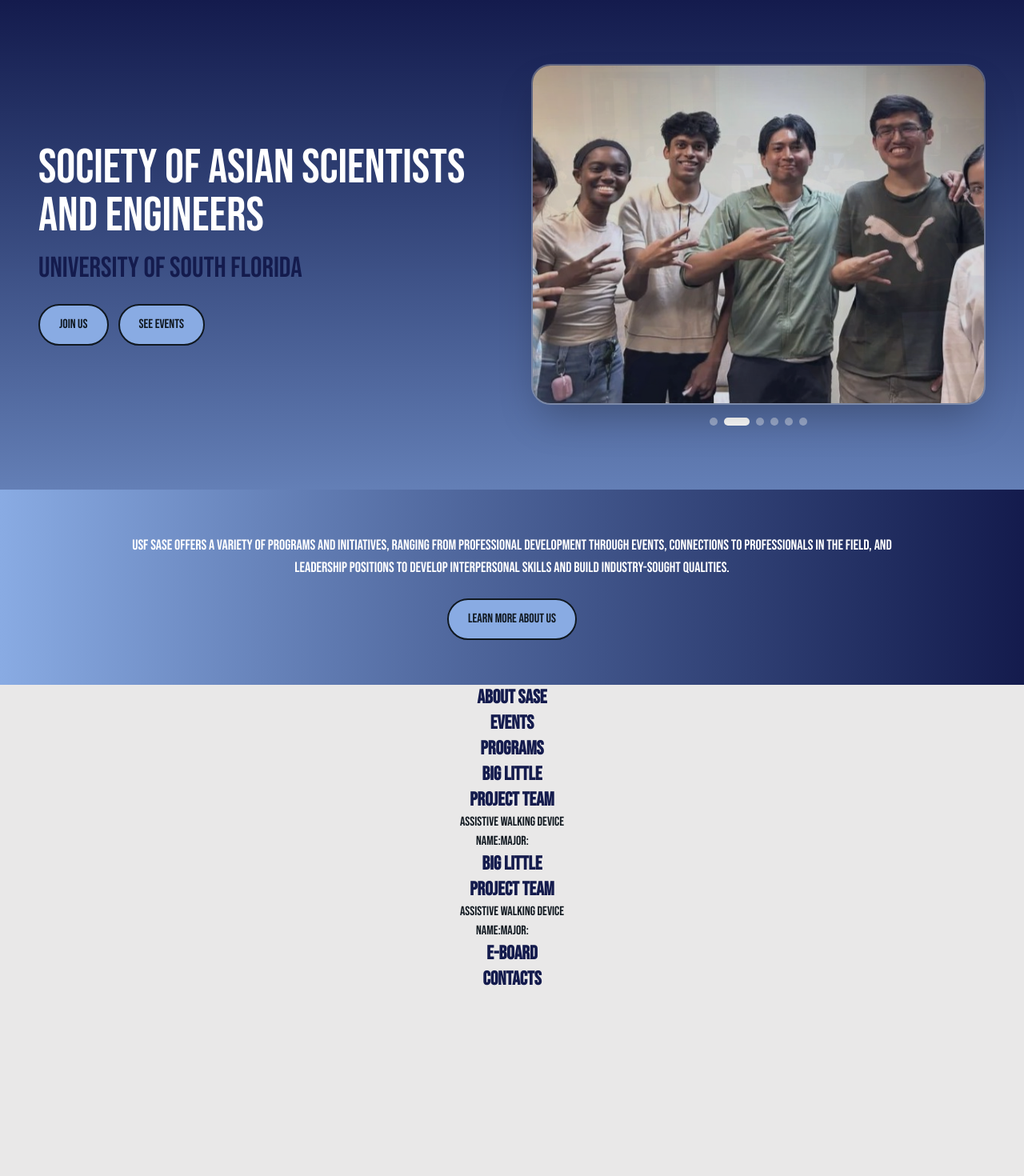
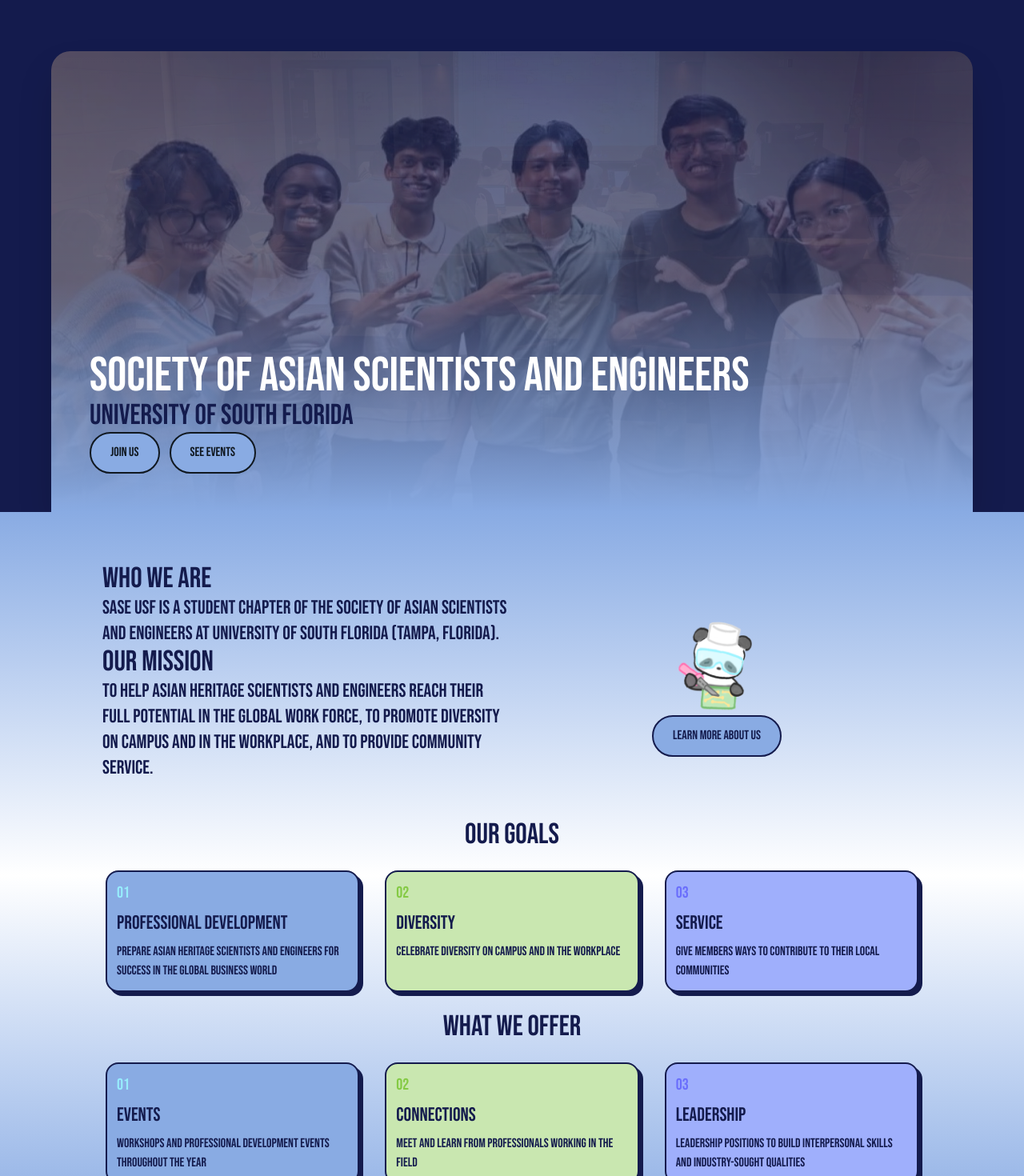
Before and after one commit to patchatul/SASE-Website, a Next.js app: page / in a window 1280 px wide. Shown: the top 1470 px of the page at 80% size. Before the commit the page ends 1240 px from the top, so only its background shows below. Built offline with nearby package versions, Linux system fonts and the light colour scheme.

Commit message:
Pat finding Hero, About Us area

```diff
--- a/components/landingPage.tsx
+++ b/components/landingPage.tsx
@@ -3,6 +3,7 @@
 import { motion, AnimatePresence } from "motion/react";
 import { useState, useEffect } from "react";
 import Link from "next/link";
+import PandaEE from "@/public/panda_stickers/pandaEE.png";
 
 const memberImages = [
   { src: "/members/workshop.jpeg", alt: "SASE USF Workshop" },
@@ -12,6 +13,68 @@
   { src: "/members/project_team1.jpeg", alt: "SASE USF Project team" },
   { src: "/members/project_team.jpeg", alt: "SASE USF Project team" },
 ];
+
+const goals = [
+  {
+    title: "Professional Development",
+    text: "Prepare Asian heritage scientists and engineers for success in the global business world",
+  },
+  {
+    title: "Diversity",
+    text: "Celebrate diversity on campus and in the workplace",
+  },
+  {
+    title: "Service",
+    text: "Give members ways to contribute to their local communities",
+  },
+];
+
+const offers = [
+  {
+    title: "Events",
+    text: "Workshops and professional development events throughout the year",
+  },
+  {
+    title: "Connections",
+    text: "Meet and learn from professionals working in the field",
+  },
+  {
+    title: "Leadership",
+    text: "Leadership positions to build interpersonal skills and industry-sought qualities",
+  },
+];
+
+const cardTones = [
+  {
+    box: "bg-(--color-secondary)",
+    num: "text-[#97edfc]",
+  },
+  { box: "bg-[#c9e7b0]", num:"text-[#84ca44]"  },
+  { box: "bg-[#9faffc]", num:"text-[#6a6efc]" },
+];
+
+function InfoCard({
+  index,
+  title,
+  text,
+}: {
+  index: number;
+  title: string;
+  text: string;
+}) {
+  const tone = cardTones[index % cardTones.length];
+  return (
+    <div
+      className={`flex flex-col gap-2 rounded-2xl border-2 border-(--color-primary) p-3 text-left shadow-[5px_5px_0_0_var(--color-primary)] m-3 md:m-1 ${tone.box} hover:scale-105`}
+    >
+      <span className={`text-xl ${tone.num}`}>
+        {String(index + 1).padStart(2, "0")}
+      </span>
+      <h4 className="text-2xl">{title}</h4>
+      <p className="text-base">{text}</p>
+    </div>
+  );
+}
 
 export default function LandingPage() {
   const [activeImage, setActiveImage] = useState(0);
@@ -25,17 +88,44 @@
 
     return () => window.clearInterval(intervalId);
   }, []);
+
   return (
-    <div className="w-full bg-linear-to-t from-(--color-secondary) to-(--color-primary)">
-      <div className="mx-auto grid w-full max-w-7xl items-center gap-8 px-5 py-10 sm:px-8 sm:py-14 lg:grid-cols-2 lg:gap-12 lg:px-12 lg:py-20">
-        <div className="flex flex-col gap-4">
+    <div className="w-full">
+      <main className="relative isolate flex md:h-[80dvh] min-h-120 w-full flex-col justify-end overflow-hidden bg-(--color-primary) md:px-10 md:pt-12 lg:px-16 lg:pt-16">
+        <div className="absolute inset-0 overflow-hidden md:inset-x-10 md:top-12 md:bottom-0 md:rounded-t-3xl md:shadow-2xl lg:inset-x-16 lg:top-16">
+          <AnimatePresence initial={false}>
+            <motion.div
+              key={memberImages[activeImage].src}
+              className="absolute inset-0"
+              initial={{ opacity: 0, scale: 1.04 }}
+              animate={{ opacity: 1, scale: 1 }}
+              exit={{ opacity: 0 }}
+              transition={{
+                opacity: { duration: 1.2 },
+                scale: { duration: 5, ease: "linear" },
+              }}
+            >
+              <Image
+                src={memberImages[activeImage].src}
+                alt={memberImages[activeImage].alt}
+                fill
+                priority={activeImage === 0}
+                loading={activeImage === 0 ? "eager" : "lazy"}
+                sizes="100vw"
+                className="object-cover opacity-35"
+              />
+            </motion.div>
+          </AnimatePresence>
+          <div className="pointer-events-none absolute inset-0 bg-linear-to-t from-(--color-secondary) via-white/10 to-transparent" />
+        </div>
+        <div className="relative z-10 mt-auto flex flex-col justify-center p-5 sm:p-8 lg:p-12">
           <h1 className="text-4xl text-white md:text-6xl">
             Society of Asian Scientists and Engineers
           </h1>
           <p className="text-3xl text-(--color-primary) md:text-4xl">
             University of South Florida
           </p>
-          <div className="mt-2 flex flex-wrap gap-3">
+          <div className="flex flex-wrap gap-3">
             <Link
               href="https://bullsconnect.usf.edu/SASE/club_signup"
               className="text-md rounded-full border-2 bg-(--color-secondary) px-6 py-3 transition hover:scale-110 hover:border-white"
@@ -50,62 +140,58 @@
             </Link>
           </div>
         </div>
-        <div className="flex flex-col items-center gap-4">
-          <div className="relative aspect-4/3 w-full overflow-hidden rounded-3xl border-2 border-white/30 bg-black/20 shadow-2xl">
-            <AnimatePresence initial={false}>
-              <motion.div
-                key={memberImages[activeImage].src}
-                className="absolute inset-0"
-                initial={{ opacity: 0, scale: 1.06 }}
-                animate={{ opacity: 1, scale: 1 }}
-                exit={{ opacity: 0 }}
-                transition={{
-                  opacity: { duration: 1 },
-                  scale: { duration: 5, ease: "linear" },
-                }}
-              >
-                <Image
-                  src={memberImages[activeImage].src}
-                  alt={memberImages[activeImage].alt}
-                  fill
-                  priority={activeImage === 0}
-                  sizes="(min-width: 1024px) 50vw, 100vw"
-                  className="object-cover"
-                />
-              </motion.div>
-            </AnimatePresence>
+      </main>
+
+      <div>
+        <section className="w-full bg-linear-to-b from-(--color-secondary) via-white to-(--color-secondary) text-(--color-primary)">
+          <div className="mx-auto flex w-full flex-col items-center gap-12 px-4 py-10 text-center sm:px-6 sm:py-12 lg:py-16">
+            <div className="flex max-w-5xl flex-col text-left">
+              <h2 className="text-3xl md:text-4xl">Who we are</h2>
+              <div className="grid grid-cols-1 md:grid-cols-2 place-items-center">
+                <p className="text-xl md:text-2xl text-left">
+                  SASE USF is a student chapter of the Society of Asian
+                  Scientists and Engineers at University of South Florida
+                  (Tampa, Florida).
+                  <h2 className="text-3xl md:text-4xl">Our mission</h2>
+                  to help Asian heritage scientists and engineers reach their
+                  full potential in the global work force, to promote diversity
+                  on campus and in the workplace, and to provide community
+                  service.
+                </p>
+
+                <div className="flex flex-col items-center">
+                  <Image
+                    src={PandaEE}
+                    alt="SASE USF Panda Sticker"
+                    width={120}
+                  />
+                  <Link
+                    href="/about"
+                    className="text-md rounded-full border-2 bg-(--color-secondary) px-6 py-3 transition hover:scale-110 hover:border-white"
+                  >
+                    Learn more about us
+                  </Link>
+                </div>
+              </div>
+            </div>
+
+            <div className="flex w-full flex-col gap-5 max-w-5xl">
+              <h3 className="text-3xl md:text-4xl">Our goals</h3>
+              <div className="grid w-full grid-cols-1 gap-5 md:grid-cols-3 md:gap-6 place-content-center">
+                {goals.map((item, index) => (
+                  <InfoCard key={item.title} index={index} {...item} />
+                ))}
+              </div>
+              <h3 className="text-3xl md:text-4xl">What we offer</h3>
+              <div className="grid w-full grid-cols-1 gap-5 md:grid-cols-3 md:gap-6 place-content-center">
+                {offers.map((item, index) => (
+                  <InfoCard key={item.title} index={index} {...item} />
+                ))}
+              </div>
+            </div>
           </div>
-          <div className="flex gap-2">
-            {memberImages.map((image, index) => (
-              <button
-                key={image.src}
-                type="button"
-                aria-label={`Show photo ${index + 1}`}
-                onClick={() => setActiveImage(index)}
-                className={`h-2.5 rounded-full transition-all ${
-                  index === activeImage
-                    ? "w-8 bg-white"
-                    : "w-2.5 bg-white/40 hover:bg-white/70"
-                }`}
-              />
-            ))}
-          </div>
-        </div>
+        </section>
       </div>
-      <section className="w-full bg-linear-to-r from-(--color-secondary) to-(--color-primary)">
-        <div className="mx-auto flex w-full max-w-5xl flex-col items-center gap-6 px-5 py-10 text-center sm:px-8 sm:py-14">
-          <p className="text-lg text-white">
-            USF SASE offers a variety of programs and initiatives, ranging from
-            professional development through events, connections to
-            professionals in the field, and leadership positions to develop
-            interpersonal skills and build industry-sought qualities.
-          </p>
-          <Link href="/about" className="text-md rounded-full border-2 bg-(--color-secondary) px-6 py-3 transition hover:scale-110 hover:border-white"
-            >
-            Learn more about us
-          </Link>
-        </div>
-      </section>
     </div>
   );
 }
--- a/components/projectTeam.tsx
+++ b/components/projectTeam.tsx
@@ -5,12 +5,6 @@
   return (
   <div>
     <h3 className="text-(--color-primary) text-2xl font-semibold">Project Team</h3>
-    <h3>Assistive Walking Device</h3>
-    <div className="flex">
-      <div className="bg-black-200 w-5"></div>
-      <p>name:</p>
-      <p>major:</p>
-    </div>
   </div>
   );
 }
```
